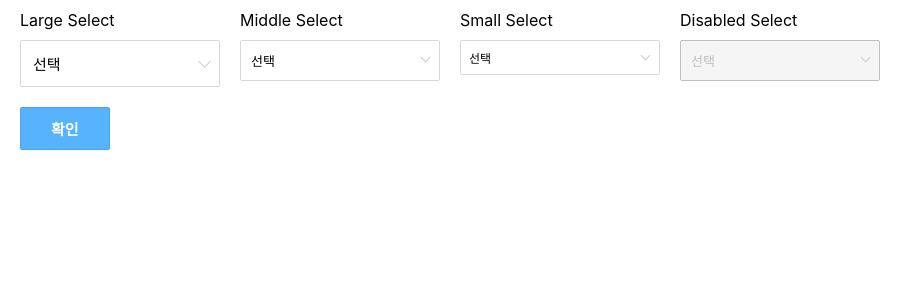
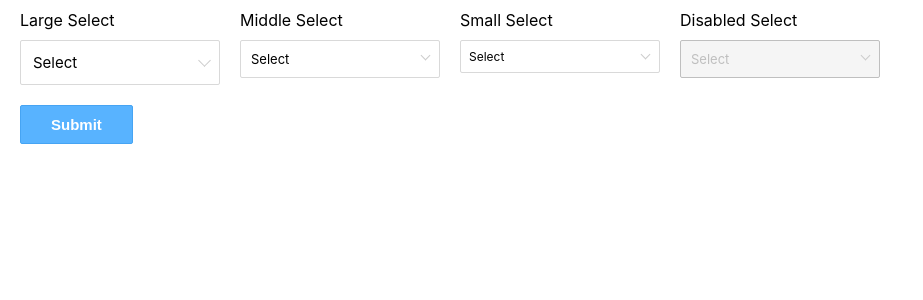
Before and after one commit to hyojinanr/select-box, a React (Create React App) app: page / in a window 1280 px wide. Shown: the top 300 px of the page, without its empty margins (0-923 px from the left). Built offline with nearby package versions, Linux system fonts and the light colour scheme.

Commit message:
한글  영문

```diff
--- a/src/App.tsx
+++ b/src/App.tsx
@@ -63,7 +63,7 @@ class App extends Component {
 
 
             <div className="btns">
-              <button type="submit">확인</button>
+              <button type="submit">Submit</button>
             </div>
           </form>
         </div>
--- a/src/components/select-box/select-box.tsx
+++ b/src/components/select-box/select-box.tsx
@@ -190,7 +190,7 @@ export default class SelectBox extends Component<Props, State> {
             tabIndex={0}
             >
             <select name={inputName} onChange={e => this.changeValue(e)} value={this.state.selectedValue} disabled={isDisabled}>
-               <option value="">선택</option>
+               <option value="">Select</option>
                {datas &&
                 datas.map((item: OptionSet, index) => {
                    return (
@@ -199,7 +199,7 @@ export default class SelectBox extends Component<Props, State> {
                })
                }
             </select>
-            <div className={isDisabled ?'selected-value disabled' : (this.state.isShow ? 'selected-value focus' : 'selected-value')} onClick={this.clickSelectBox.bind(this)}>{ this.state.selectedLabel ? this.state.selectedLabel : (this.state.selectedValue ? this.state.selectedValue : '선택') }</div>
+            <div className={isDisabled ?'selected-value disabled' : (this.state.isShow ? 'selected-value focus' : 'selected-value')} onClick={this.clickSelectBox.bind(this)}>{ this.state.selectedLabel ? this.state.selectedLabel : (this.state.selectedValue ? this.state.selectedValue : 'Select') }</div>
             <div className="arrow"></div>
             { this.state.isShow &&
                <div className="options">
```
